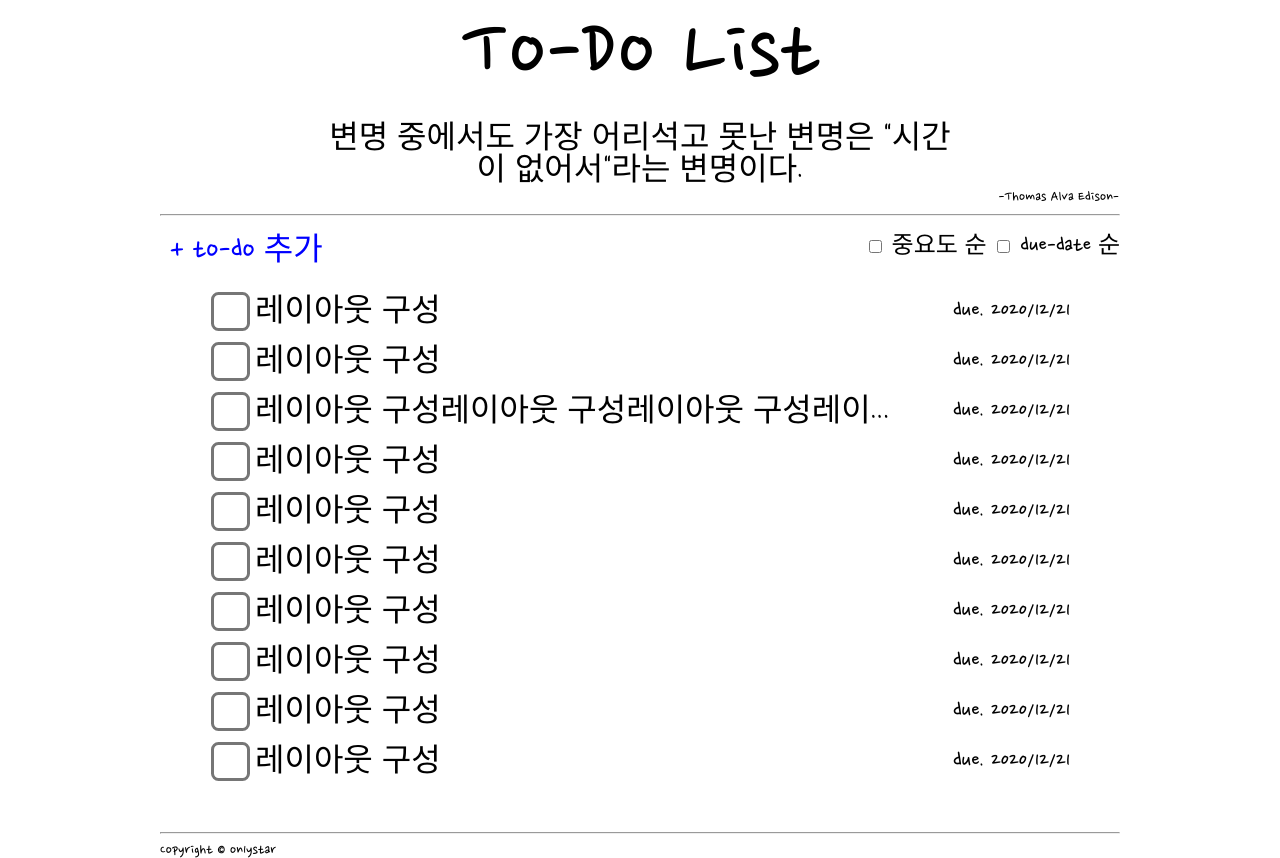
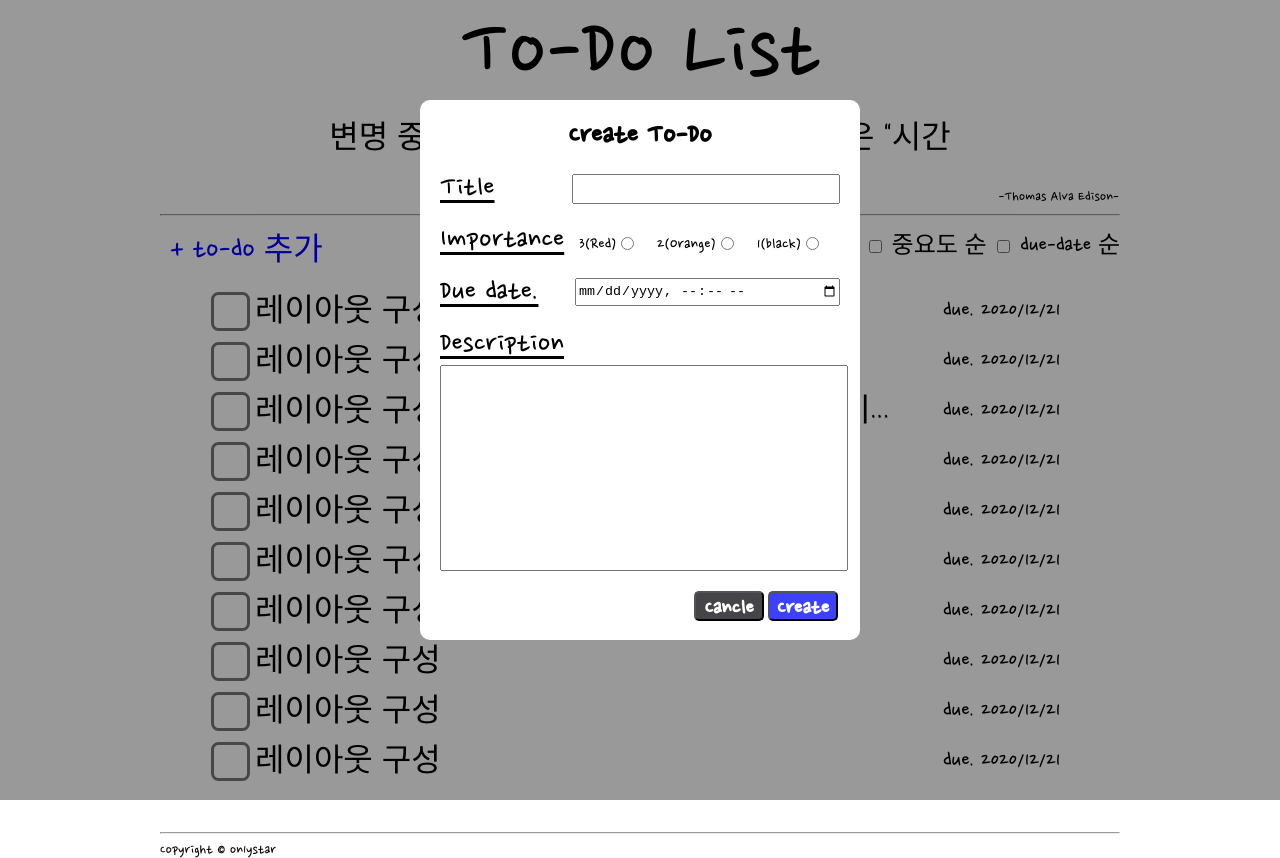
Before and after one commit to on1ystar/momontom, a plain HTML site: page index.html in a window 1280 px wide. Drawn offline with Linux system fonts and the light colour scheme.

Commit message:
Create modal design

```diff
--- a/index.html
+++ b/index.html
@@ -4,6 +4,7 @@
     <link rel="stylesheet" href="style.css">
     <link rel="preconnect" href="https://fonts.gstatic.com">
     <link href="https://fonts.googleapis.com/css2?family=Nanum+Pen+Script&display=swap" rel="stylesheet">
+    <script src="todo.js"></script>
     <title>To Do List</title>
 </head>
 <body>
@@ -14,14 +15,44 @@
     </header>
     <hr>
     <div class="wrap">
-        <div class="btn-create">
+        <div class="todo-create">
             <a href="">+ to-do 추가</a>
         </div>
-        <div class="btn-sort">
+        <div class="sort-box">
             <input id="sort-by-importance" type="checkbox">
             <label for="sort-by-importance">중요도 순</label>
             <input id="sort-by-duedate" type="checkbox">
             <label for="sort-by-duedate">due-date 순</label>
+        </div>
+        <div class="modal">
+            <form class="modal-create-form">
+                <div class="modal-create-title">
+                    Create To-Do
+                </div>
+                <div>
+                    <div class="modal-content">
+                        <label >Title</label >
+                        <input type="text" name="create-title"><br>
+                    </div>
+                    <div class="modal-content">
+                        <label >Importance</label >
+                        3(Red)<input type="radio" name="create-importance" value="3">
+                        2(Orange)<input type="radio" name="create-importance" value="2">
+                        1(black)<input type="radio" name="create-importance" value="1">
+                        <br>
+                    </div>
+                    <div class="modal-content">
+                        <label >Due date.</label >
+                        <input type="datetime-local" name="create-duedate"><br>
+                    </div>
+                    <div class="modal-content">
+                        <label >Description</label ><br>
+                        <input type="text" name="create-description">
+                    </div>
+                </div>
+                <button class="btn btn-create" type="submit">Create</button>
+                <button class="btn btn-cancle" type="button">Cancle</button>
+            </form>
         </div>
         <div class="todo-list">
             <div class="todo">
--- a/style.css
+++ b/style.css
@@ -73,28 +73,31 @@ header .phrase{
 header p{
     float: right;
 }
+
+/*      wrap      */
 .wrap{
     overflow: hidden;
     height: 600px;
-}
-.btn-create{
-    margin: 10px;
-    font-size: xx-large;
-    display: inline-block;
-}
-.btn-create a{
-    text-decoration: none;
 }
 a:visited {
     color: blue;
     text-decoration: none;
 }
-.btn-sort{
+.todo-create{
+    margin: 10px;
+    font-size: xx-large;
+    display: inline-block;
+}
+.todo-create a{
+    text-decoration: none;
+}
+.sort-box{
     margin-top: 10px;
     font-size: x-large;
     display: inline-block;
     float: right;
 }
+/*      todo      */
 .todo-list{
     width: 860px;
     margin: 5px auto;
@@ -105,9 +108,19 @@ a:visited {
     margin: 10px auto;
     padding-left: 10px;
     height: 40px;
+    border-radius: 5px;
     overflow: hidden;
 
 }
+.todo:hover{
+    color: blanchedalmond;
+    background: rgb(37, 37, 37);
+    cursor: pointer;
+    box-shadow: 5px 5px 5px 5px gray;
+    transform : translateY(3px);
+    transition-duration: 0.5s;
+}
+
 .todo > input[type='checkbox']{
     display: inline-block;
     transform : scale(3);
@@ -125,9 +138,95 @@ a:visited {
     overflow: hidden;
     text-overflow: ellipsis;
 }
+.todo > input[type='checkbox']:checked ~ .todo-title{
+    color: gray;
+    text-decoration: line-through;
+}
 .todo-duedate{
+    margin-right: 10px;
     display: inline-block;
     float: right;
     line-height: 40px;
     font-size: x-large;
 }
+
+/*      todo create modal       */
+.modal{
+    /* display: none; */
+    position: fixed;
+    z-index: 10;
+    left: 0;
+    top: 0;
+    width: 100%;
+    height: 100%;
+    overflow: auto;
+    background-color: rgba(0,0,0,0.4);
+}
+.modal-create-form{
+    width: 400px;
+    height: 500px;
+    margin: 100px auto;
+    padding: 20px;
+    border-radius: 10px;
+    background-color:white;
+    overflow: hidden;
+    font-size: large;
+}
+.modal-create-title{
+    display: block;
+    text-align: center;
+    font-size: xx-large;
+    font-weight: bolder;
+}
+.modal-create-form label{
+    font-size: xx-large;
+    margin-right: 10px;
+    text-decoration: underline;
+}
+.modal-content{
+    display: block;
+    width: 400px;
+    margin: 20px 0;
+}
+.modal-content:nth-child(2n-1) input{
+    float: right;
+    margin-top: 2px;
+    width: 65%;
+    height: 24px;
+}
+.modal-content:nth-child(2) input{
+    margin-right: 18px;
+}
+.modal-content:nth-child(4) input{
+    margin-top: 5px;
+    width: 100%;
+    height: 200px;
+}
+
+/*      button      */
+.btn{
+    font-family:'Nanum Pen Script';
+    width: 70px;
+    height: 30px;
+    margin: 0 2px;
+    font-size: 24px;
+    border-radius: 5px;
+}
+.btn:hover{
+    cursor: pointer;
+    box-shadow: 2px 2px gray;
+    transform: scaleX(1.1);
+    transition-duration: 0.5s;
+}
+.btn-cancle{
+    background-color: rgb(69, 69, 73);
+    color: white;
+    font-weight: bold;
+    float: right;
+}
+.btn-create{
+    background-color: rgb(61, 65, 255);
+    color: white;
+    font-weight: bold;
+    float: right;
+}
```
Also changed, not shown: todo.js (added).
